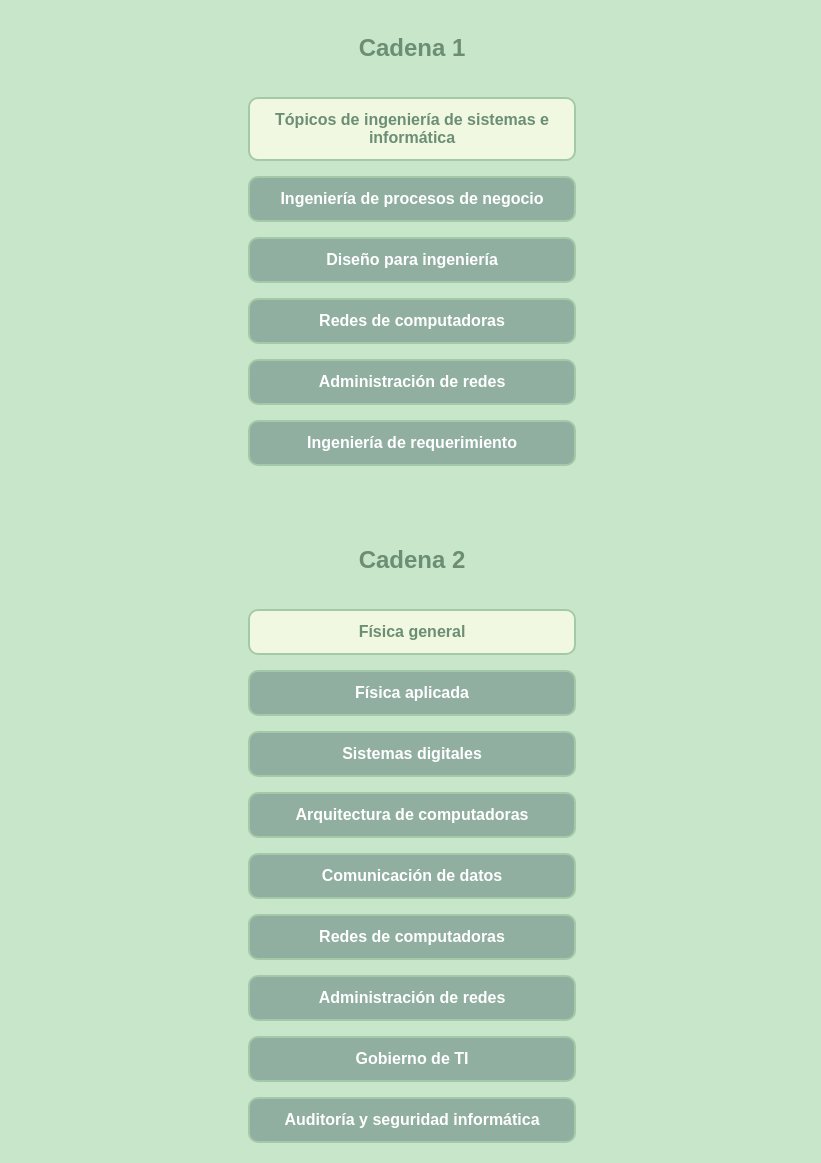
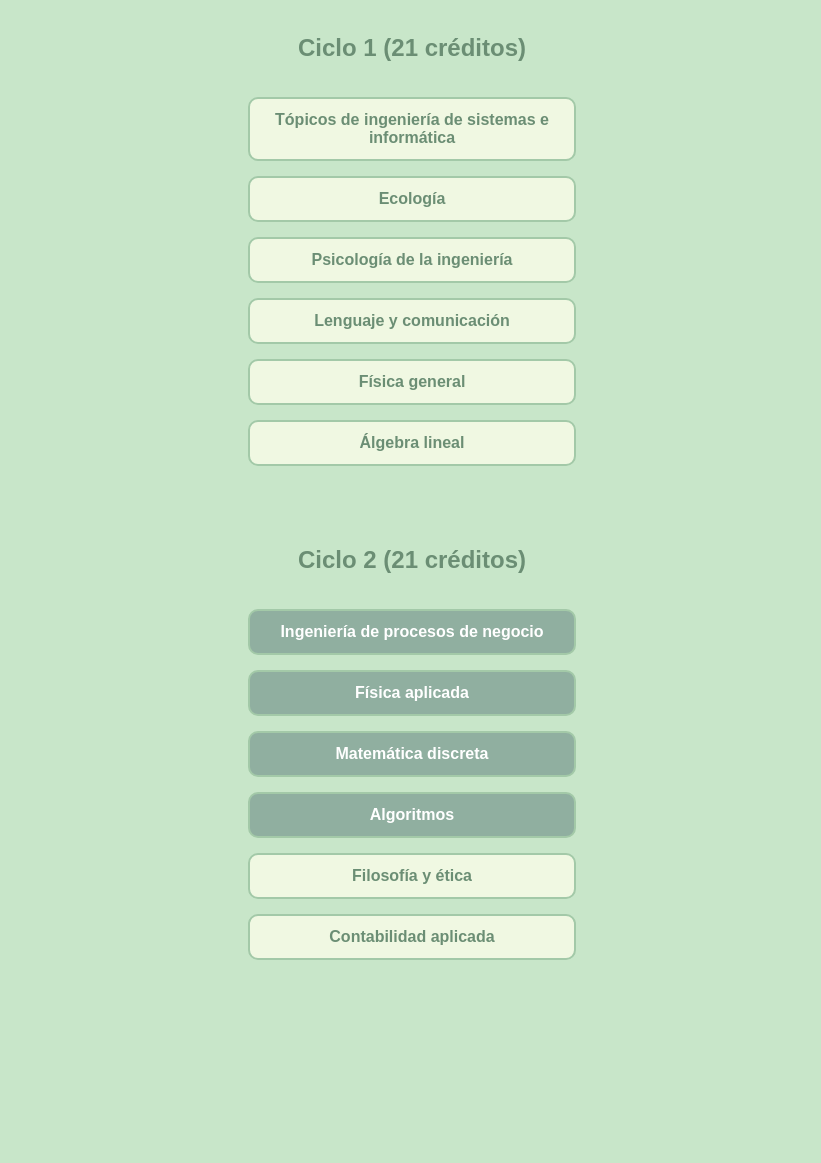
Before and after one commit to Alissi03/malla-curricular, a plain HTML site: page index.html in a window 1280 px wide. Shown: the part 95-1258 px from the top of the page, without its empty margins (228-1049 px from the left). After the commit the page ends 1075 px from the top, so only its background shows below. Drawn offline with Linux system fonts and the light colour scheme; a web font is replaced by a local one.

Commit message:
Update index.html

```diff
--- a/index.html
+++ b/index.html
@@ -2,7 +2,7 @@
 <html lang="es">
 <head>
   <meta charset="UTF-8" />
-  <title>Malla Curricular - Prototipo</title>
+  <title>Malla Curricular - Ciclos</title>
 
   <!-- Fuente Google -->
   <link href="https://fonts.googleapis.com/css2?family=Shadows+Into+Light+Two&display=swap" rel="stylesheet">
@@ -11,32 +11,29 @@
   <link rel="stylesheet" href="style.css">
 </head>
 <body>
-  <h1>Malla Curricular Interactiva (Prototipo)</h1>
+  <h1>Malla Curricular Interactiva</h1>
 
   <div class="malla">
-    <!-- Cadena 1 -->
+    <!-- Ciclo 1 -->
     <div class="ciclo">
-      <h2>Cadena 1</h2>
+      <h2>Ciclo 1 (21 créditos)</h2>
       <div class="curso pendiente" id="topicos">Tópicos de ingeniería de sistemas e informática</div>
-      <div class="curso bloqueado" data-prerequisito="topicos" id="procNegocio">Ingeniería de procesos de negocio</div>
-      <div class="curso bloqueado" data-prerequisito="procNegocio" id="diseno">Diseño para ingeniería</div>
-      <div class="curso bloqueado" data-prerequisito="diseno" id="redes1">Redes de computadoras</div>
-      <div class="curso bloqueado" data-prerequisito="redes1" id="adminRedes">Administración de redes</div>
-      <div class="curso bloqueado" data-prerequisito="adminRedes" id="req">Ingeniería de requerimiento</div>
+      <div class="curso pendiente" id="ecologia">Ecología</div>
+      <div class="curso pendiente" id="psicoIng">Psicología de la ingeniería</div>
+      <div class="curso pendiente" id="lenguaje">Lenguaje y comunicación</div>
+      <div class="curso pendiente" id="fisica1">Física general</div>
+      <div class="curso pendiente" id="algebra">Álgebra lineal</div>
     </div>
 
-    <!-- Cadena 2 -->
+    <!-- Ciclo 2 -->
     <div class="ciclo">
-      <h2>Cadena 2</h2>
-      <div class="curso pendiente" id="fisica1">Física general</div>
+      <h2>Ciclo 2 (21 créditos)</h2>
+      <div class="curso bloqueado" data-prerequisito="topicos" id="procNegocio">Ingeniería de procesos de negocio</div>
       <div class="curso bloqueado" data-prerequisito="fisica1" id="fisica2">Física aplicada</div>
-      <div class="curso bloqueado" data-prerequisito="fisica2" id="digitales">Sistemas digitales</div>
-      <div class="curso bloqueado" data-prerequisito="digitales" id="arquitectura">Arquitectura de computadoras</div>
-      <div class="curso bloqueado" data-prerequisito="arquitectura" id="comunicacion">Comunicación de datos</div>
-      <div class="curso bloqueado" data-prerequisito="comunicacion" id="redes2">Redes de computadoras</div>
-      <div class="curso bloqueado" data-prerequisito="redes2" id="adminRedes2">Administración de redes</div>
-      <div class="curso bloqueado" data-prerequisito="adminRedes2" id="gobTI">Gobierno de TI</div>
-      <div class="curso bloqueado" data-prerequisito="gobTI" id="auditoria">Auditoría y seguridad informática</div>
+      <div class="curso bloqueado" data-prerequisito="algebra" id="discreta">Matemática discreta</div>
+      <div class="curso bloqueado" data-prerequisito="discreta" id="algoritmos">Algoritmos</div>
+      <div class="curso pendiente" id="filosofia">Filosofía y ética</div>
+      <div class="curso pendiente" id="conta">Contabilidad aplicada</div>
     </div>
   </div>
 
```
